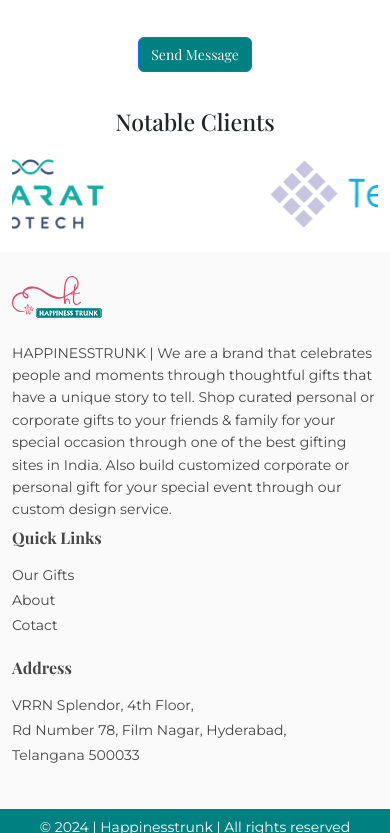
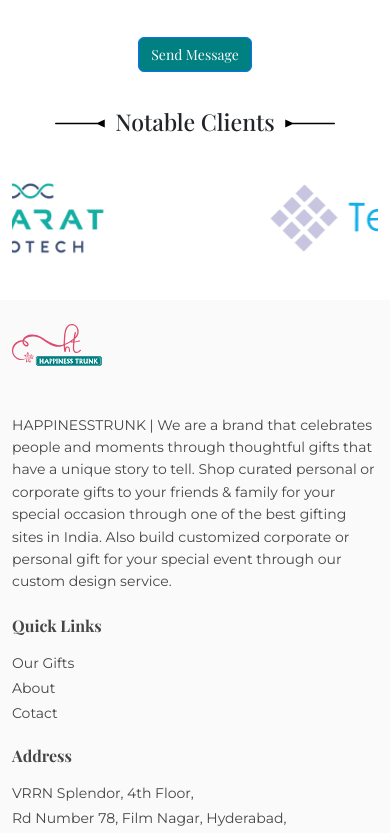
Before and after one commit to srisai3/Happiness-Trunk-HT-, a plain HTML site: page Happiness Trunk(HT)/index.html in a window 390 px wide. Shown: the part 2859-3692 px from the top of the page. Drawn offline with nearby package versions, Linux system fonts and the light colour scheme; a web font is replaced by a local one.

Commit message:
Add files via upload

```diff
--- a/Happiness Trunk(HT)/Assets/CSS/style.css
+++ b/Happiness Trunk(HT)/Assets/CSS/style.css
@@ -193,8 +193,17 @@ html{
     p {
         margin-bottom: 0.2rem !important;
     }
-    .contact_head::after, .clients_head::after, .contact_head::before, .clients_head::before {
-        display: none;
+    .about_head::before{
+        content:url('../Images/white_left.svg');
+    }
+    .about_head::after{
+        content:url('../Images/white_right.svg');
+    }
+    .contact_head::before, .clients_head::before{
+        content:url('../Images/black_left.svg');
+    }
+    .contact_head::after, .clients_head::after{
+        content:url('../Images/black_right.svg');
     }
     .invisible {
         display: none !important;
--- a/Happiness Trunk(HT)/index.html
+++ b/Happiness Trunk(HT)/index.html
@@ -176,7 +176,7 @@
     <!--   Clients Section   -->
     <section class="clients py-0 mb-2 mb-lg-5">
         <h3 class="py-0 clients_head text-center playfair_font">Notable Clients</h3>
-        <div class="container">
+        <div class="container py-4">
             <div id="clientcarousel" class="carousel slide" data-bs-ride="carousel" data-bs-interval="2000">
                 <div class="carousel-inner">
                   <div class="carousel-item active">
@@ -270,8 +270,8 @@
                 <div>
                     <img src="Assets/Images/logo.svg" alt="Happiness Trunk logo" style="max-width: 90px;">
                 </div>
-                <div class="row py-4">
-                    <div class="col-md-3 foot_des">
+                <div class="row py-5">
+                    <div class="col-md-3 foot_des pb-3 pb-md-0">
                         <p>
                             HAPPINESSTRUNK | We are a brand that celebrates people and moments through thoughtful gifts
                             that have a unique story to tell. Shop curated personal or corporate gifts to your friends &
@@ -280,7 +280,7 @@
                             service.
                         </p>
                     </div>
-                    <div class="col-sm-3">
+                    <div class="col-sm-2">
 
                     </div>
                     <div class="col-md-3 ">
```
Also changed, not shown: Happiness Trunk(HT)/Assets/Images/black_left.svg (added), Happiness Trunk(HT)/Assets/Images/black_right.svg (added), Happiness Trunk(HT)/Assets/Images/white_left.svg (added), Happiness Trunk(HT)/Assets/Images/white_right.svg (added).
